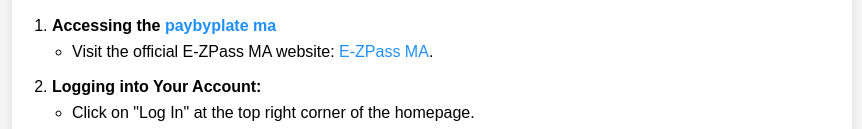
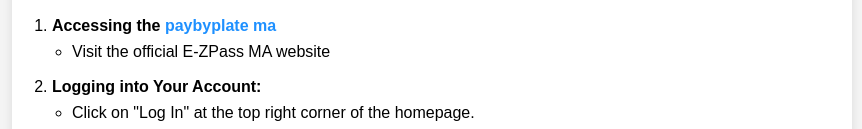
Before and after one commit to EhallPass1/paybyplatema, a plain HTML site: page index.html in a window 1280 px wide. Shown: the part 389-518 px from the top of the page, without its empty margins (208-1070 px from the left). Drawn offline with Linux system fonts and the light colour scheme.

Commit message:
Update index.html

```diff
--- a/index.html
+++ b/index.html
@@ -76,7 +76,7 @@
         <ol>
             <li><strong>Accessing the <a href="https://paybyplatema.lol/">paybyplate ma</a></strong>
                 <ul>
-                    <li>Visit the official E-ZPass MA website: <a href="https://www.ezdrivema.com/">E-ZPass MA</a>.</li>
+                    <li>Visit the official E-ZPass MA website</li>
                 </ul>
             </li>
             <li><strong>Logging into Your Account:</strong>
```
